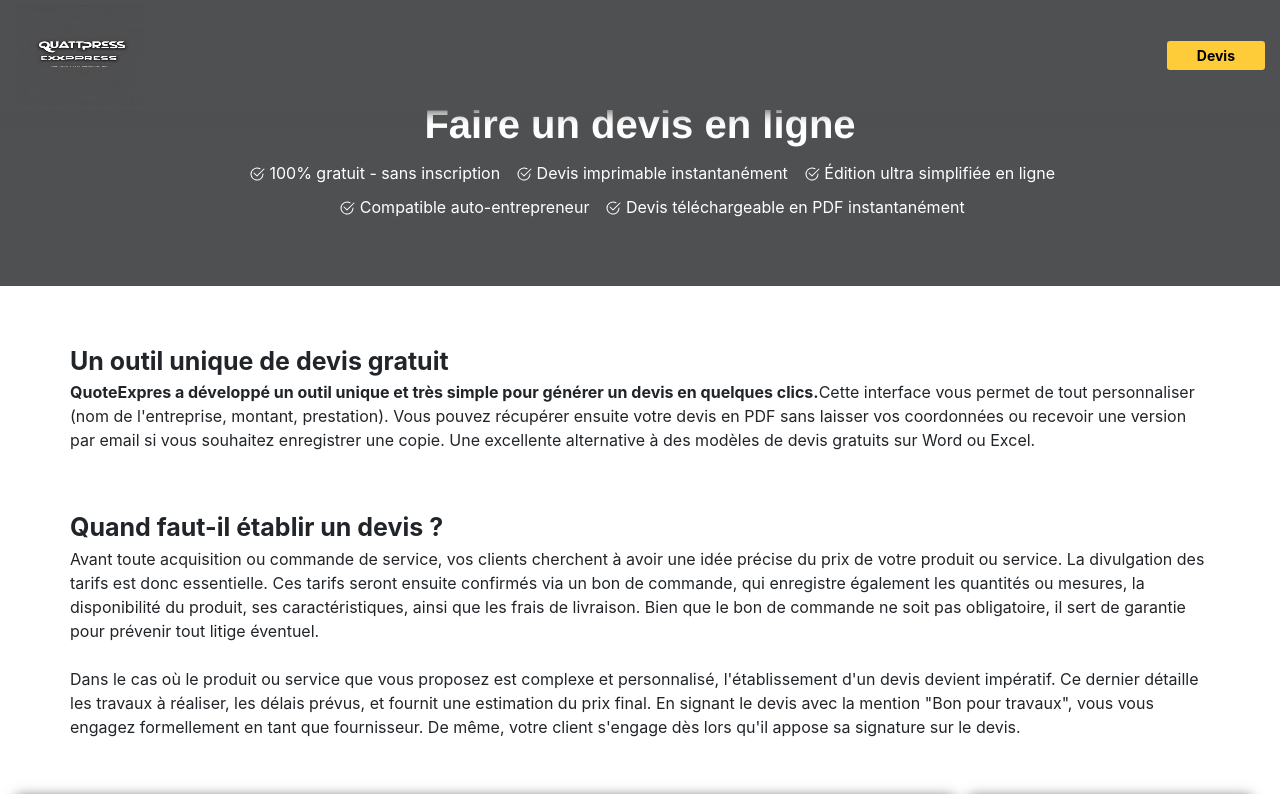
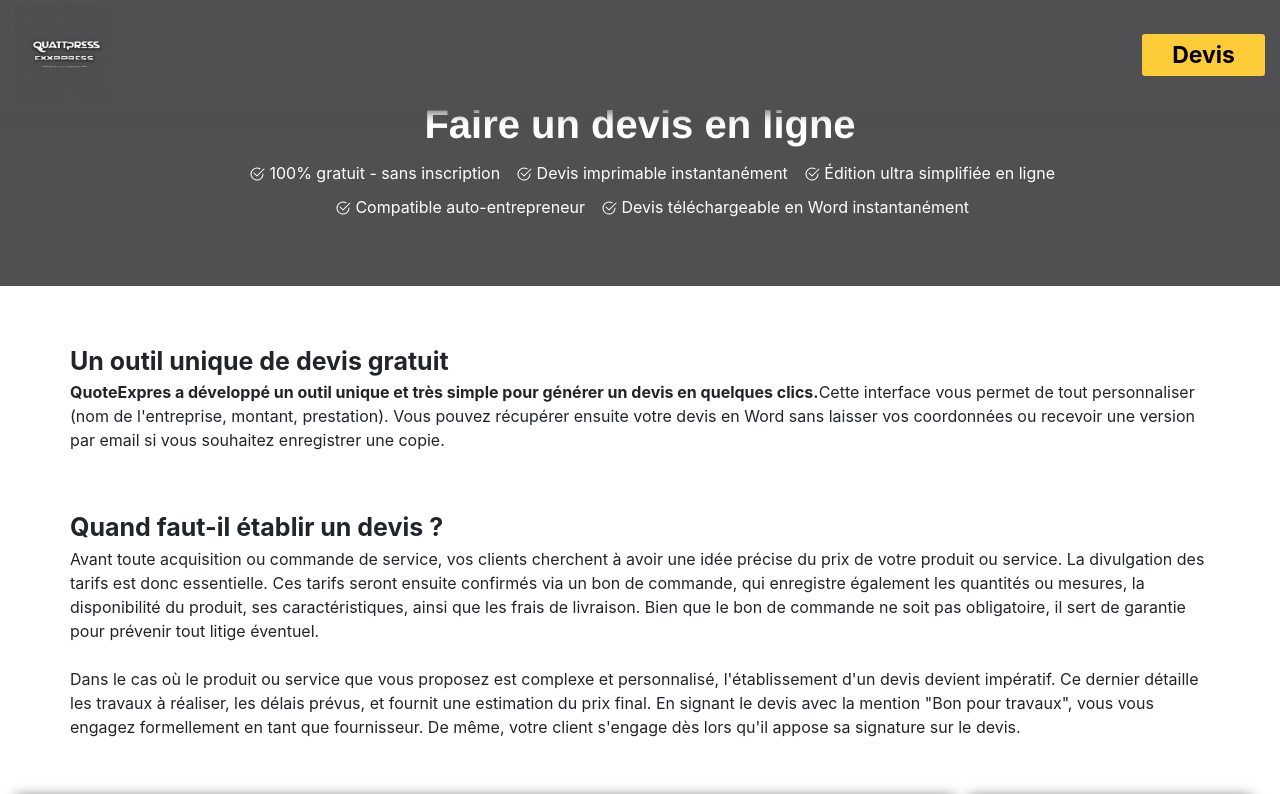
Before and after one commit to FAWZY20/QuoteExpress_FrontEnd, an Angular app: page / in a window 1280 px wide. Shown: the top 794 px of the page. Built offline with nearby package versions, Linux system fonts and the light colour scheme.

Commit message:
ajout formulaire de contact

```diff
--- a/src/app/components/header/header.component.css
+++ b/src/app/components/header/header.component.css
@@ -54,6 +54,7 @@ li {
     background-color: #FECC39 !important;
     color: black;
     font-weight: 650;
+    font-size: 23px;
     padding-left: 30px;
     padding-right: 30px;
     float: inline-end;
--- a/src/app/components/header/header.component.html
+++ b/src/app/components/header/header.component.html
@@ -2,11 +2,11 @@
     <nav class="navbar row">
         <div class="col-6">
             <a class="navbar-brand" href="#">
-                <img src="../../../assets/photos/logo.png" width="130" height="100" alt="">
+                <img src="../../../assets/photos/logo.png" width="100" height="100" alt="">
             </a>
         </div>
         <div class="col-6">
-            <button type="button" class="btn btn-primary btn-sm btn-devis">Devis</button>
+                <button routerLink="" type="submit" onclick="scrollToDevis()" class="btn btn-primary btn-sm btn-devis">Devis</button>
         </div>
     </nav>
     <div class="header-bloc row">
@@ -14,12 +14,12 @@
         <ul class="header-bloc-list">
             <div class="header-bloc-list-one">
                 <li><img src="./../../../assets/icon/check.svg" alt=""> 100% gratuit - sans inscription</li>
-                <li><img src="./../../../assets/icon/check.svg" alt="">  Devis imprimable instantanément</li>
-                <li><img src="./../../../assets/icon/check.svg" alt="">  Édition ultra simplifiée en ligne</li>
+                <li><img src="./../../../assets/icon/check.svg" alt=""> Devis imprimable instantanément</li>
+                <li><img src="./../../../assets/icon/check.svg" alt=""> Édition ultra simplifiée en ligne</li>
             </div>
             <div class="header-bloc-list-two">
-                <li><img src="./../../../assets/icon/check.svg" alt="">  Compatible auto-entrepreneur</li>
-                <li><img src="./../../../assets/icon/check.svg" alt="">  Devis téléchargeable en PDF instantanément</li>
+                <li><img src="./../../../assets/icon/check.svg" alt=""> Compatible auto-entrepreneur</li>
+                <li><img src="./../../../assets/icon/check.svg" alt=""> Devis téléchargeable en Word instantanément</li>
             </div>
         </ul>
     </div>
--- a/src/app/components/header/header.component.ts
+++ b/src/app/components/header/header.component.ts
@@ -6,5 +6,10 @@ import { Component } from '@angular/core';
   styleUrls: ['./header.component.css']
 })
 export class HeaderComponent {
-
+  scrollToDevis(){
+    var element = document.querySelector('.header-bloc-list');
+    if (element) {
+        element.scrollIntoView({ behavior: 'smooth' });
+    }
+  }
 }
--- a/src/app/models/home/home.component.html
+++ b/src/app/models/home/home.component.html
@@ -10,9 +10,8 @@
                     <p class="question-text"><span style="font-weight: bold;">QuoteExpres a développé un outil unique et
                             très simple pour générer un devis en quelques clics.</span>Cette interface vous permet de
                         tout personnaliser (nom de l'entreprise, montant, prestation).
-                        Vous pouvez récupérer ensuite votre devis en PDF sans laisser vos coordonnées ou recevoir une
-                        version par email si vous souhaitez enregistrer une copie. Une excellente alternative à des
-                        modèles de devis gratuits sur Word ou Excel. </p>
+                        Vous pouvez récupérer ensuite votre devis en Word sans laisser vos coordonnées ou recevoir une
+                        version par email si vous souhaitez enregistrer une copie.</p>
                 </div>
                 <div class="question-bloc">
                     <p class="question-title">Quand faut-il établir un devis ?</p>
```
